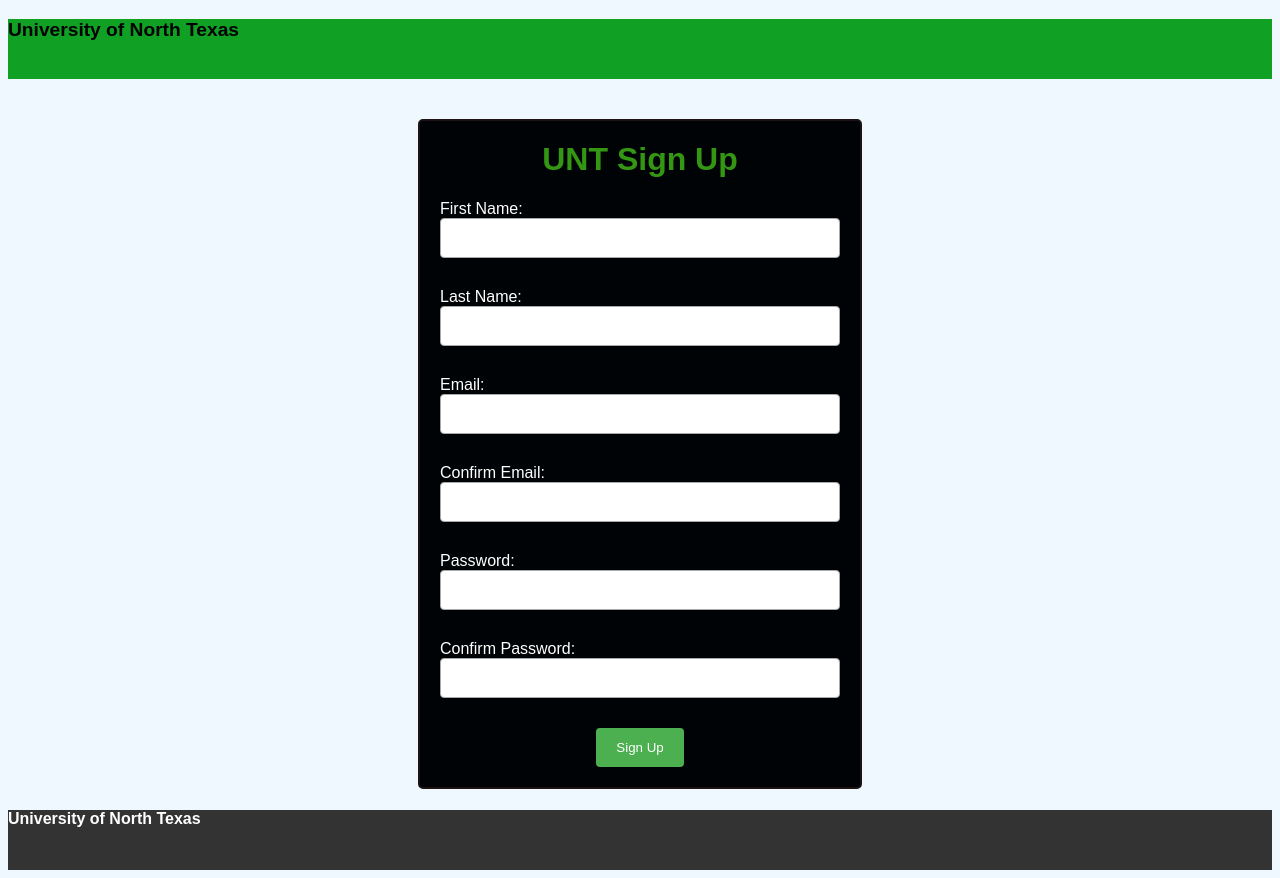
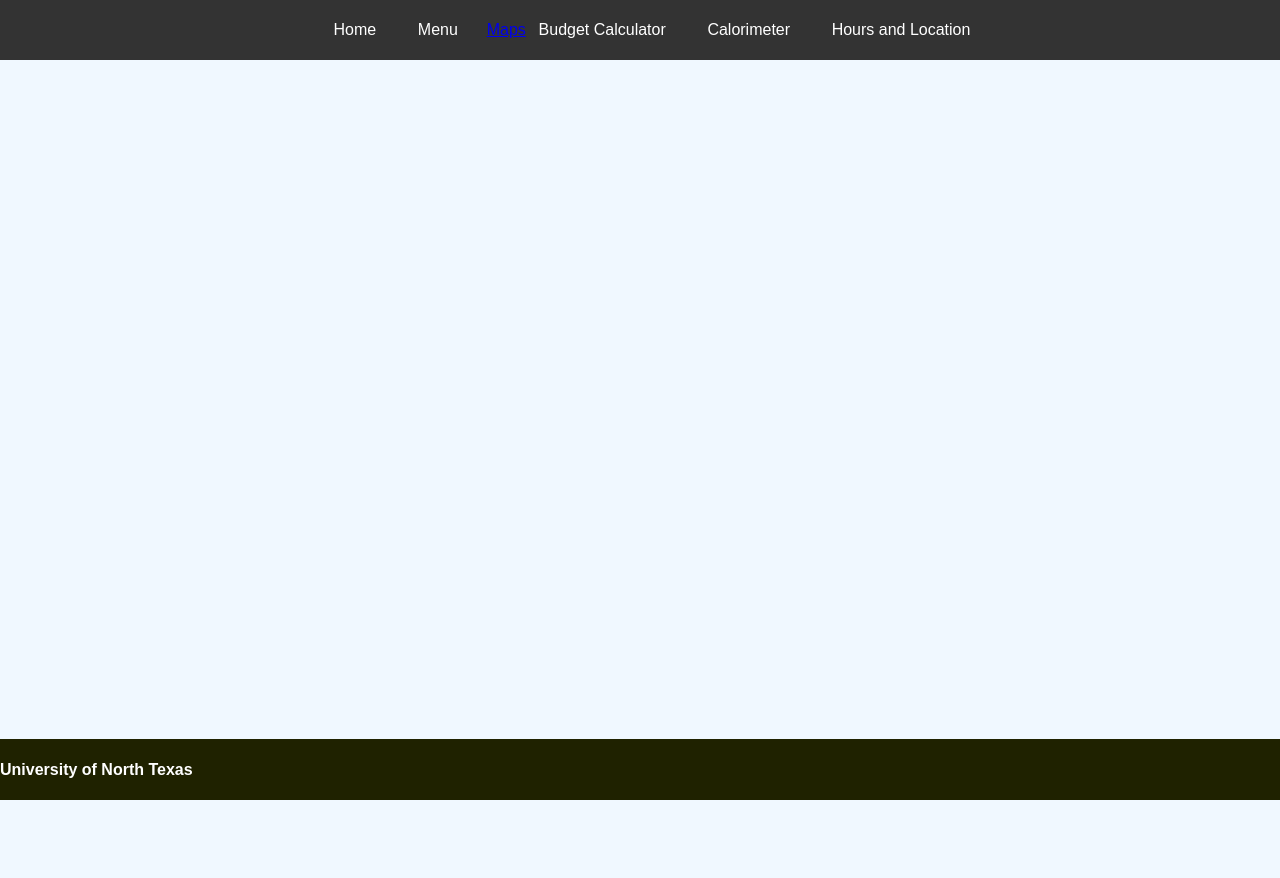
Before and after one commit to kbb0135/Team-7, a React (Create React App) app in the folder unt-canteen/: page / in a window 1280 px wide. After the commit the page ends 800 px from the top, so only its background shows below. Built offline with nearby package versions, Linux system fonts and the light colour scheme.

Commit message:
Renamed MenuNavBar to NavBar Created the Menu Page and Model Added the color palette to the css file (root) Fixed spacing for the header and footer to be flush with page Changed some colors

```diff
--- a/unt-canteen/src/Components/Header.jsx
+++ b/unt-canteen/src/Components/Header.jsx
@@ -1,11 +1,10 @@
 import React from 'react';
+import NavBar from './NavBar.jsx';
 import '../style.css'; // Import CSS file for Navbar component
 
 const Header = () => {
     return (
-        <nav className="headNavbar">
-            <h3 className = "unt-logo">University of North Texas</h3>
-        </nav>
+       <NavBar/>
     )
 }
 export default Header;
--- a/unt-canteen/src/Components/MenuNavBar.jsx
+++ b/unt-canteen/src/Components/NavBar.jsx
@@ -1,8 +1,8 @@
 
 import React from 'react';
-import './style.css'; // Import CSS file for Navbar component
+import '../style.css'; // Import CSS file for Navbar component
 
-const MenuNavbar = () => {
+const Navbar = () => {
   return (
     <nav className="navbar">
       <ul className="nav-links">
@@ -17,4 +17,4 @@
   );
 };
 
-export default MenuNavbar;
+export default Navbar;
--- /dev/null
+++ b/unt-canteen/src/Models/Menu.jsx
@@ -0,0 +1,7 @@
+import React, {useState} from 'react';
+import '../style.css';
+function Menu() {
+
+}
+
+export default Menu;
--- /dev/null
+++ b/unt-canteen/src/Pages/MenuPage.jsx
@@ -0,0 +1,16 @@
+import React from "react";
+import Header from "../Components/Header";
+import Footer from "../Components/Footer";
+import Menu from "../Models/Menu.jsx";
+
+const MenuPage = () => {
+    return (
+        <div>
+            <Header/>
+            <Menu/>
+            <Footer/>
+        </div>
+    )
+}
+
+export default MenuPage;
--- a/unt-canteen/src/index.js
+++ b/unt-canteen/src/index.js
@@ -4,11 +4,12 @@
 import LoginPage from './Pages/LoginPage.jsx';
 //import App from './App';
 import reportWebVitals from './reportWebVitals';
+import MenuPage from './Pages/MenuPage.jsx';
 
 const root = ReactDOM.createRoot(document.getElementById('root'));
 root.render(
   <React.StrictMode>
-    <SignUpPage />
+    <MenuPage/>
 
   </React.StrictMode>
 );
--- a/unt-canteen/src/style.css
+++ b/unt-canteen/src/style.css
@@ -1,10 +1,25 @@
+:root {
+  --black: #000000;
+  --white: #ffffff;
+  --untBackground: #008c39;
+  --untParakeetGreen: #59a909;
+  --untOliveGreen: #56c031;
+  --untBlack: #1f2200;
+}
 body {
   background-color: #f0f8ff;
+  margin: 0;
+  padding: 0;
     font-family: Arial, sans-serif;
     background-size: cover; /* Add this property to make the image fit within the body element */
     background-repeat: no-repeat; /* Optional: prevent image from repeating */
     background-position: center center; /* Optional: center the image horizontally and vertically */
 
+}
+
+.App {
+  position: absolute;
+  top: 0;
 }
 .signup {
   max-width: 400px;
@@ -107,20 +122,55 @@
     color: #ccc;
   }
 
+
+
+
+
+
+
+
+
+
+
+
+
+
   .headNavbar {
-    background-color: #10a023;
+    background-color: var(--untBackground);
+    width: 100%;
+    position: absolute;
+    top:0;
     height: 60px;
     justify-content: center;
     align-items: center;
   }
+
+
   .footNavbar {
-    background-color: #333;
-    height: 60px;
+    background-color: var(--untBlack);
+    width: 100%;
+    position: absolute;
+    bottom: 0;
     justify-content: center;
     align-items: center;
   }
+
+
+
+
+
+
+
+
+
+
+
+
+
+
   .unt-logo {
     font-size: 1.2em;
+    margin: 0;
   }
   .unt-title {
     font-size: 1.2em;
```
